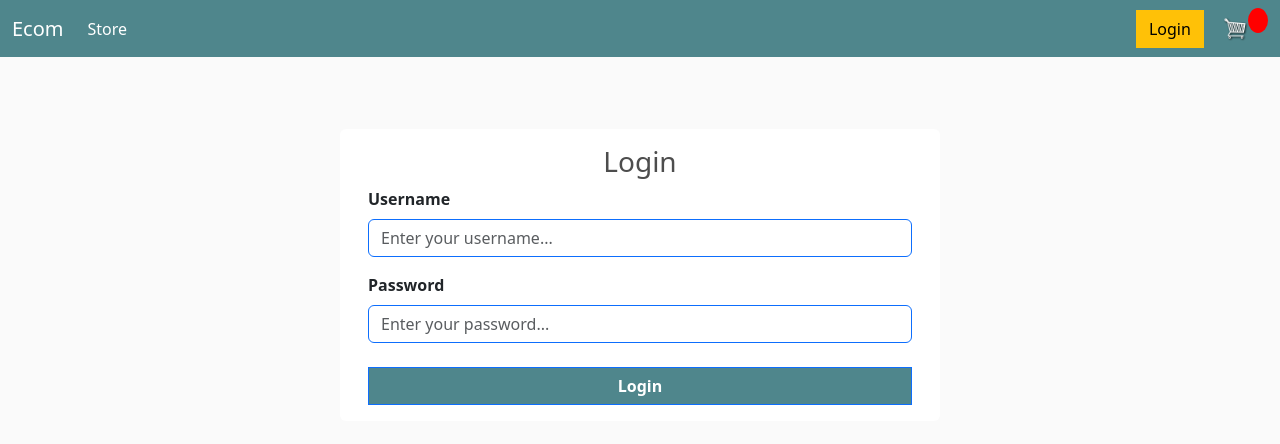
After one commit to Kalangiyam/Ecommerce, a Django app: page /login/ in a window 1280 px wide. The commit adds this page. Shown: the top 444 px of the page. Run offline with Django 5.2, Linux system fonts and the light colour scheme.

Commit message:
Add user Login, Logout functionality

```diff
--- /dev/null
+++ b/store/templates/store/login.html
@@ -0,0 +1,25 @@
+{% extends 'store/main.html' %}
+
+{% block content %}
+<div class="container bg-white mt-5  rounded" style="max-width: 600px;">
+    <form class="py-3 mx-3" action="" method="POST">
+        {% csrf_token %}
+
+        {% if error_message %}
+            <div class="text-center" >
+                <h6 style="color:red">
+                    {{ error_message }}
+                </h6>
+            </div>
+        {% endif %}
+        <h3 class="text-center">Login</h3>
+        <div class="">
+            <label for="username" class="fw-semibold">Username</label>
+            <input type="text" id="username" name="username" placeholder="Enter your username..." class="mt-2 rounded form-control border-primary">
+            <label for="password" class="mt-3 fw-semibold">Password</label>
+            <input type="password" id="password" name="password" placeholder="Enter your password..." class="mt-2 form-control border-primary rounded">
+        </div>
+        <button type="submit" class="btn btn-primary fw-semibold text-white mt-4 col-12" style="background-color: #4f868c;">Login</button>
+    </form>
+ </div>
+{% endblock content %}
--- a/store/templates/store/navbar.html
+++ b/store/templates/store/navbar.html
@@ -12,10 +12,19 @@
         <ul class="navbar-nav me-auto mb-2 mb-lg-0">
           <li class="nav-item">
             <a class="nav-link active" aria-current="page" href="{% url 'store:store' %}">Store</a>
-          </li>
-        </ul>
+            </li>
+          </ul>
+          {% if user.is_authenticated %}
+          <h6 class="mx-sm-3 mx-0 text-white" >{{request.user}}</h6>
+          {% else %}
+          <h6></h6>
+          {% endif %}
         <div class="form-inline my-2 my-lg-0">
-            <a class="btn btn-warning" href="#">Login</a>
+            {% if user.is_authenticated %}
+            <a class="btn btn-warning" href="{% url 'store:logout' %}">Logout</a>
+            {% else %}
+            <a class="btn btn-warning" href="{% url 'store:login' %}">Login</a>
+            {% endif %}
             <a href="{% url 'store:cart' %}">
                 <img id="cart-icon" src="{% static 'images/cart.png' %}" alt="">
             </a>
--- a/store/urls.py
+++ b/store/urls.py
@@ -4,6 +4,8 @@ from . import views
 app_name='store'
 urlpatterns = [
     path('',views.store,name='store'),
+    path('login/',views.user_login,name='login'),
+    path('logout/',views.user_logout,name='logout'),
     path('cart/',views.cart,name='cart'),
     path('checkout/',views.checkout,name='checkout'),
     path('update_item/',views.updateItem,name='update_item'),
--- a/store/views.py
+++ b/store/views.py
@@ -1,5 +1,7 @@
-from django.shortcuts import render
+from django.shortcuts import render,redirect
 from django.http import JsonResponse
+from django.contrib.auth.models import User
+from django.contrib.auth import authenticate,login,logout
 import json
 import datetime
 
@@ -8,6 +10,26 @@ from .utils import *
 
 
 # Create your views here.
+
+def user_login(request):
+    if request.method == 'POST':
+        username = request.POST['username']
+        password = request.POST['password']
+
+        user = authenticate(request, username=username, password=password)
+        if user is not None:
+            login(request,user)
+            return redirect('/')
+        else:
+            error_message = 'Invalid username or password'
+            return render(request,'store/login.html',{'error_message':error_message})
+    return render(request,'store/login.html')
+
+def user_logout(request):
+    logout(request)
+    return redirect('/')
+
+
 def store (request):
 
     data = cartData(request)
```
